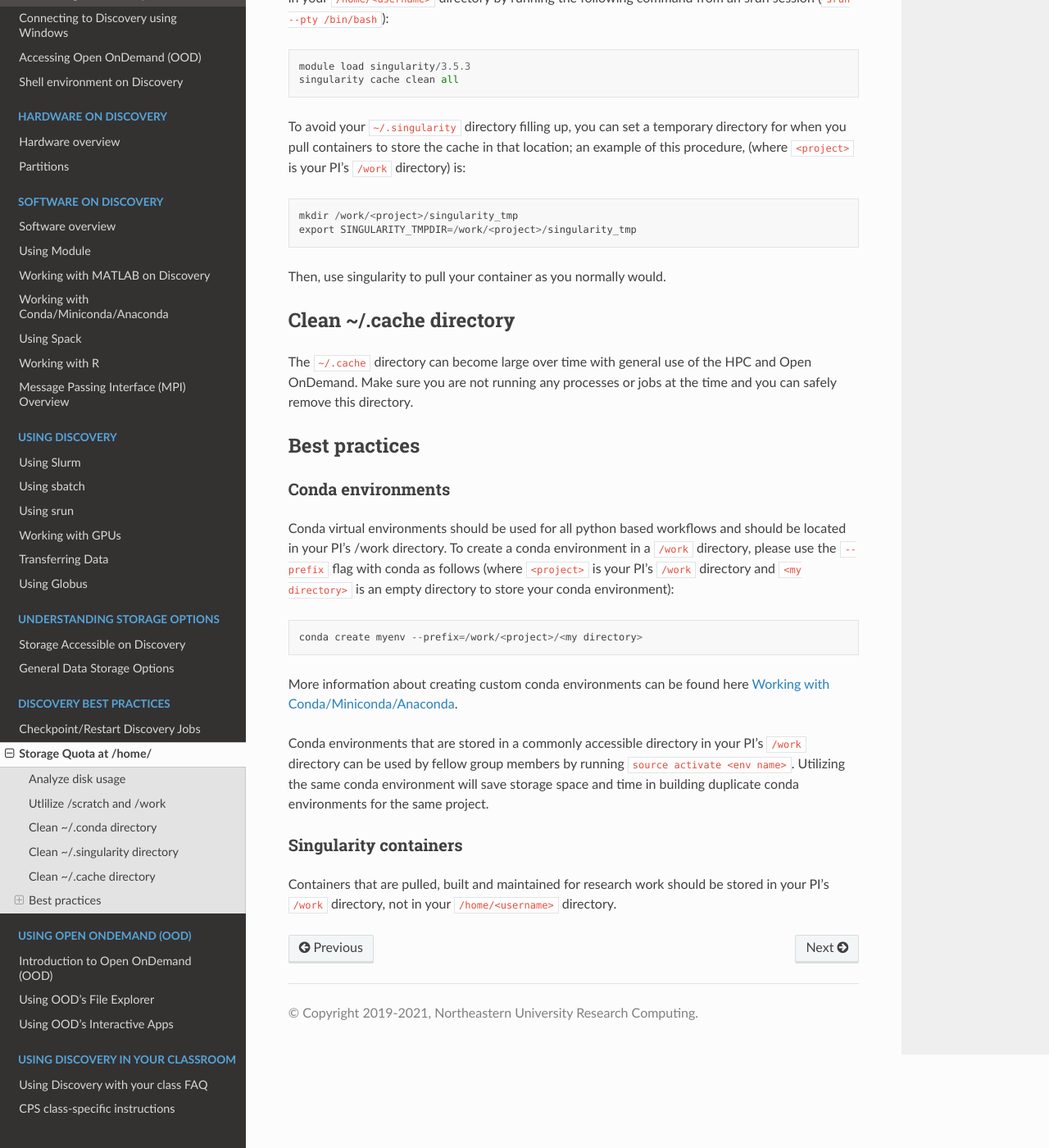
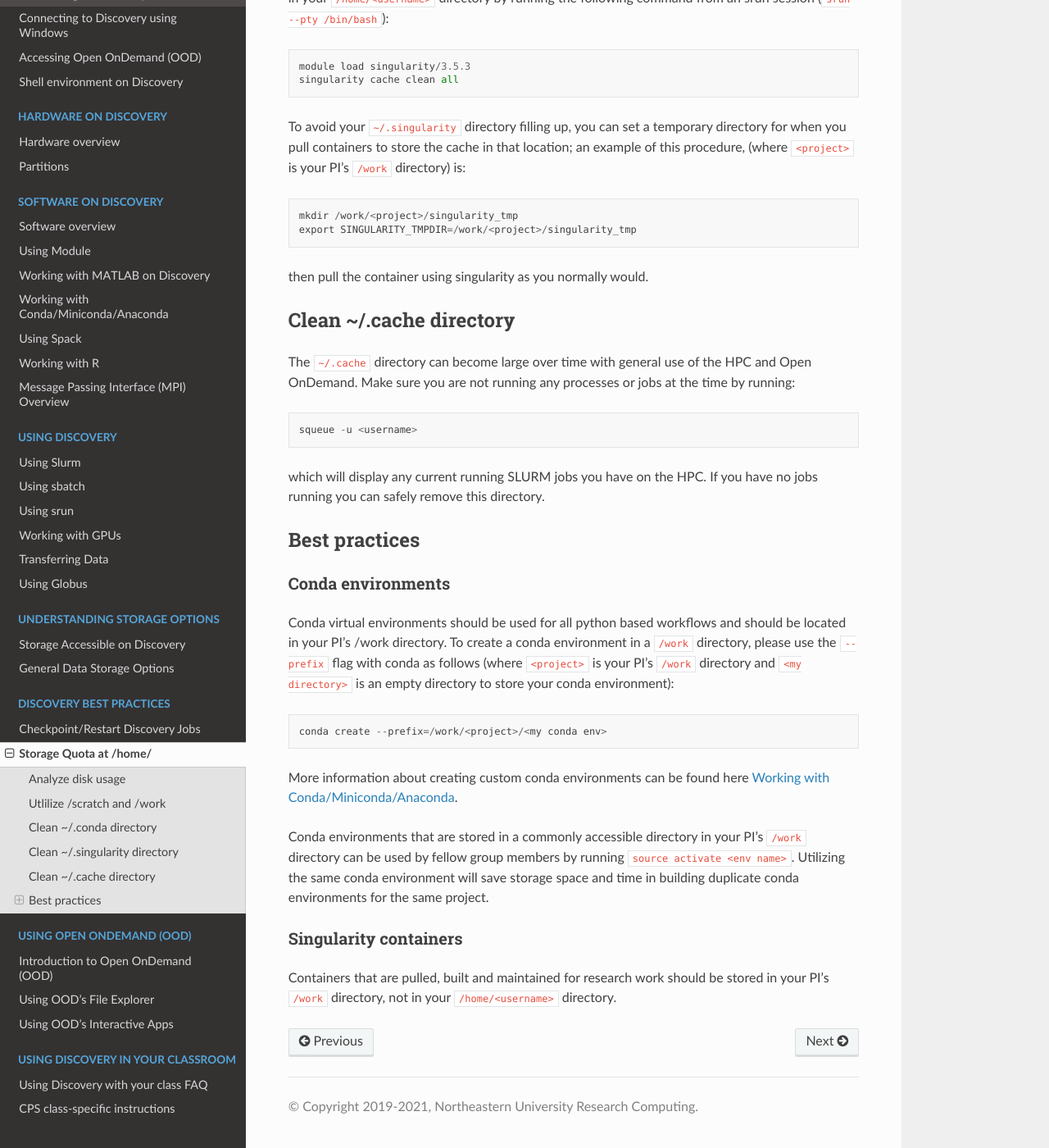
Before and after one commit to northeastern-rc/rc-public-documentation, a Sphinx documentation site: the page built from docs/source/best-practices/homequota.rst, in a window 1280 px wide and 1400 px high, scrolled down 1692 px. Shown: the whole window at 82% size. Built offline with Sphinx 7.4.7 and the Read the Docs theme 2.0.0, drawn with Linux system fonts in a browser that asks for light colours.

Commit message:
added information for ~/.cache

```diff
--- a/docs/source/best-practices/homequota.rst
+++ b/docs/source/best-practices/homequota.rst
@@ -55,11 +55,15 @@ To avoid your ``~/.singularity`` directory filling up, you can set a temporary d
  mkdir /work/<project>/singularity_tmp
  export SINGULARITY_TMPDIR=/work/<project>/singularity_tmp
 
-Then, use singularity to pull your container as you normally would.
+then pull the container using singularity as you normally would.
 
 Clean ~/.cache directory
 =======================================================
-The ``~/.cache`` directory can become large over time with general use of the HPC and Open OnDemand. Make sure you are not running any processes or jobs at the time and you can safely remove this directory.
+The ``~/.cache`` directory can become large over time with general use of the HPC and Open OnDemand. Make sure you are not running any processes or jobs at the time by running: ::
+
+ squeue -u <username>
+
+which will display any current running SLURM jobs you have on the HPC. If you have no jobs running you can safely remove this directory.
 
 Best practices
 =======================================================
@@ -68,7 +72,7 @@ Conda environments
 +++++++++++++++++++++++++++++++++++++++++++++++++++++++
 Conda virtual environments should be used for all python based workflows and should be located in your PI's /work directory. To create a conda environment in a ``/work`` directory, please use the ``--prefix`` flag with conda as follows (where ``<project>`` is your PI's ``/work`` directory and ``<my directory>`` is an empty directory to store your conda environment): ::
 
- conda create myenv --prefix=/work/<project>/<my directory>
+ conda create --prefix=/work/<project>/<my conda env>
 
 More information about creating custom conda environments can be found here :ref:`working_conda`.
 
```
